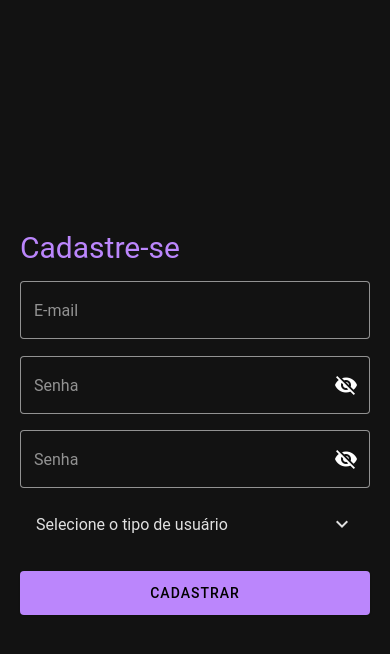
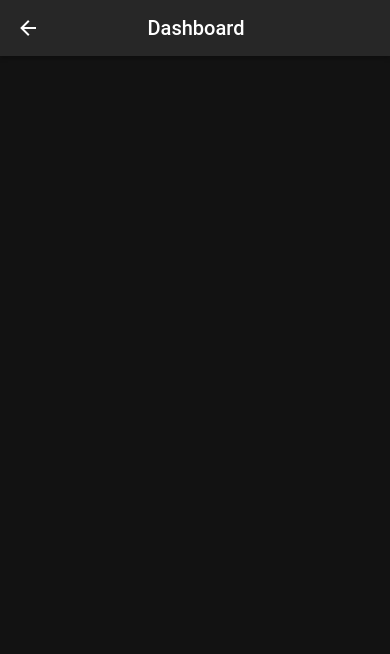
Before and after one commit to luana-fs/frontend-challenge, a React Native app: screen / in a window 390 px wide. Shown: the top 654 px of the page. Built offline with nearby package versions, Linux system fonts and the light colour scheme.

Commit message:
header done

```diff
--- a/App.tsx
+++ b/App.tsx
@@ -9,6 +9,7 @@ import {
 import DefaultTheme from "./src/styles/theme/DefaultTheme";
 import LoginPage from "./src/pages/LoginPage";
 import SignInPage from "./src/pages/SignInPage";
+import DashboardPage from "./src/pages/DashboardPage";
 
 export const useAppTheme = () => useTheme();
 export default function App() {
@@ -18,7 +19,8 @@ export default function App() {
       <PaperProvider theme={theme}>
         <StatusBar style="auto" />
         {/* <LoginPage /> */}
-        <SignInPage/>
+        {/* <SignInPage/> */}
+        <DashboardPage />
       </PaperProvider>
     </>
   );
--- /dev/null
+++ b/src/components/Header/index.tsx
@@ -0,0 +1,23 @@
+import React, { useState } from "react";
+import { Appbar } from "react-native-paper";
+import { styles } from "./styles";
+import { HeaderProps } from "./types";
+
+export const Header = ({ title, goBack, handleMore }: HeaderProps) => {
+  const _goBack = () => console.log("Went back");
+
+  const _handleSearch = () => console.log("Searching");
+
+  const _handleMore = () => console.log("Shown more");
+
+  return (
+    <Appbar.Header>
+      {goBack ? <Appbar.BackAction onPress={_goBack} /> : null}
+      <Appbar.Content title={title} titleStyle={styles.textToCenter} />
+      {/* <Appbar.Action icon="magnify" onPress={_handleSearch} /> */}
+      {handleMore ? (
+        <Appbar.Action icon="dots-vertical" onPress={_handleMore} />
+      ) : null}
+    </Appbar.Header>
+  );
+};
--- /dev/null
+++ b/src/components/Header/styles.ts
@@ -0,0 +1,5 @@
+import { StyleSheet } from "react-native";
+
+export const styles = StyleSheet.create({
+  textToCenter: { marginLeft: "25%" },
+});
--- /dev/null
+++ b/src/components/Header/types.ts
@@ -0,0 +1,5 @@
+export type HeaderProps = {
+  title: string;
+  goBack?: boolean;
+  handleMore?: boolean;
+};
--- a/src/components/Select/index.tsx
+++ b/src/components/Select/index.tsx
@@ -1,10 +1,10 @@
-import * as React from "react";
+import React, { useState } from "react";
 import { List } from "react-native-paper";
 import { SelectProps } from "./types";
 
 export const Select = ({ title, data }: SelectProps) => {
-  const [expanded, setExpanded] = React.useState(false);
-  const [itemExpanded, setItemExpanded] = React.useState(false);
+  const [expanded, setExpanded] = useState(false);
+  const [itemExpanded, setItemExpanded] = useState(false);
 
   const handlePress = () => setExpanded(!expanded);
 
--- /dev/null
+++ b/src/pages/DashboardPage/index.tsx
@@ -0,0 +1,15 @@
+import React from "react";
+import { View } from "react-native";
+import { useTheme } from "react-native-paper";
+import { Header } from "../../components/Header";
+import { styles } from "./styles";
+
+export default function DashboardPage() {
+  const { colors } = useTheme();
+  const style = styles(colors);
+  return (
+    <View style={style.container}>
+      <Header title={"Dashboard"} goBack />
+    </View>
+  );
+}
--- /dev/null
+++ b/src/pages/DashboardPage/styles.ts
@@ -0,0 +1,9 @@
+import { StyleSheet } from "react-native";
+
+export const styles = (props: any) =>
+  StyleSheet.create({
+    container: {
+      flex: 1,
+      backgroundColor: props.background,
+    },
+  });
```
